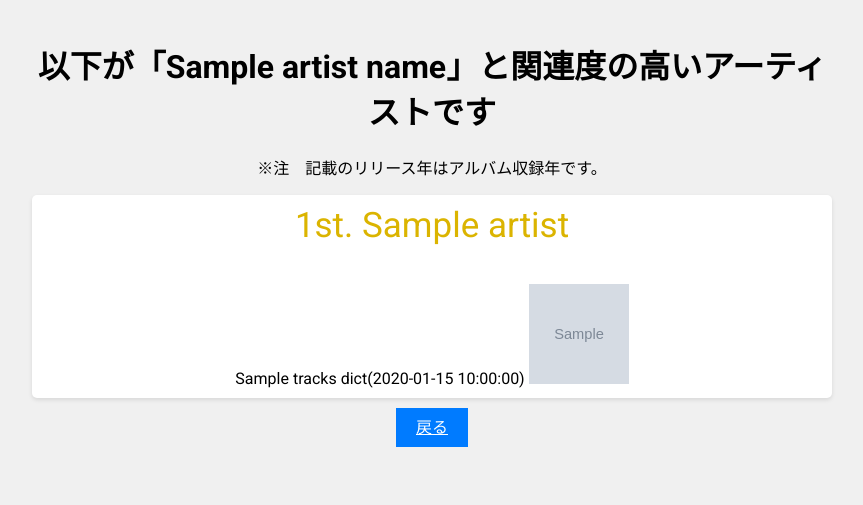
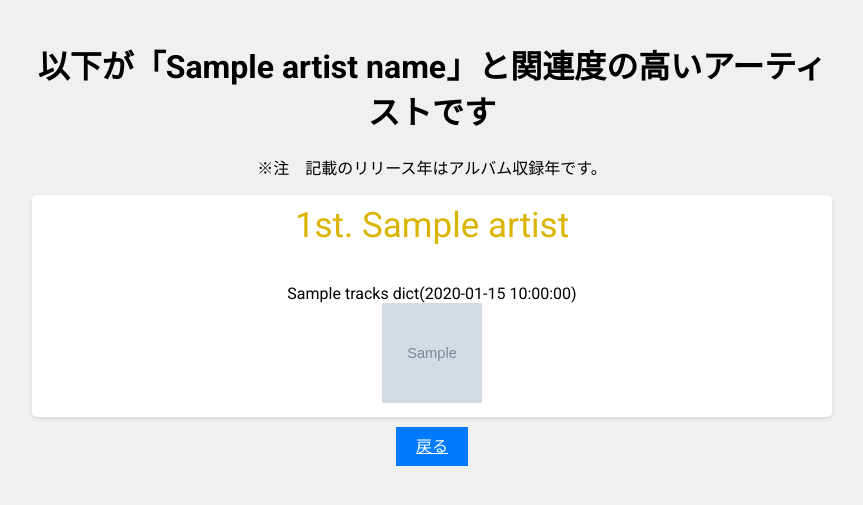
Before and after one commit to k-suna/ArtistsRecommender, a Flask app: template templates/result.html in a window 1280 px wide. Shown: the top 505 px of the page, without its empty margins (208-1071 px from the left). Run offline with Flask 3, Linux system fonts and the light colour scheme; the template is opened without the code that fills it: most values are stand-ins (such as "Sample title", 1, 10 or a date in 2020); grey boxes marked "Sample" are stand-in pictures.

Commit message:
曲名と画像の間に改行挿入，2位と3位のフォントサイズ変更

```diff
--- a/static/style.css
+++ b/static/style.css
@@ -99,13 +99,13 @@ li {
 
 .second_order{
     color:#9fa0a0;
-    font-size: 25px;
+    font-size: 30px;
     font-family: 'Roboto', sans-serif;
 }
 
 .third_order{
     color:#c47022;
-    font-size: 20px;
+    font-size: 25px;
     font-family: 'Roboto', sans-serif;
 }
 
--- a/templates/result.html
+++ b/templates/result.html
@@ -15,7 +15,7 @@
                 {% if loop.index == 1 %}
                     <li><div class="first_order">{{ loop.index }}st. {{ artist }} </div><br><br>
                         {% for track_info in top_tracks_dict[artist] %}
-                            {{ track_info['name'] }}({{ track_info['release_date'] }})
+                            {{ track_info['name'] }}({{ track_info['release_date'] }})<br>
                             {% if track_info['image_url'] %}
                                     <img src="{{ track_info['image_url'] }}" alt="{{ track_info['name'] }}のアルバムアート" width="100" height="100"><br>
                             {% else %}
@@ -25,7 +25,7 @@
                 {% elif loop.index == 2 %}
                     <li><div class="second_order">{{ loop.index }}nd. {{ artist }} </div><br><br>
                         {% for track_info in top_tracks_dict[artist] %}
-                            {{ track_info['name'] }}({{ track_info['release_date'] }})
+                            {{ track_info['name'] }}({{ track_info['release_date'] }})<br>
                             {% if track_info['image_url'] %}
                                     <img src="{{ track_info['image_url'] }}" alt="{{ track_info['name'] }}のアルバムアート" width="100" height="100"><br>
                             {% else %}
@@ -35,7 +35,7 @@
                 {% elif loop.index == 3 %}
                     <li><div class="third_order">{{ loop.index }}rd. {{ artist }} </div><br><br>
                         {% for track_info in top_tracks_dict[artist] %}
-                            {{ track_info['name'] }}({{ track_info['release_date'] }})
+                            {{ track_info['name'] }}({{ track_info['release_date'] }})<br>
                             {% if track_info['image_url'] %}
                                     <img src="{{ track_info['image_url'] }}" alt="{{ track_info['name'] }}のアルバムアート" width="100" height="100"><br>
                             {% else %}
@@ -45,7 +45,7 @@
                 {% else %}
                     <li><div class="other_order">{{ loop.index }}th. {{ artist }} </div><br><br>
                         {% for track_info in top_tracks_dict[artist] %}
-                            {{ track_info['name'] }}({{ track_info['release_date'] }})
+                            {{ track_info['name'] }}({{ track_info['release_date'] }})<br>
                             {% if track_info['image_url'] %}
                                     <img src="{{ track_info['image_url'] }}" alt="{{ track_info['name'] }}のアルバムアート" width="100" height="100"><br>
                             {% else %}
```
